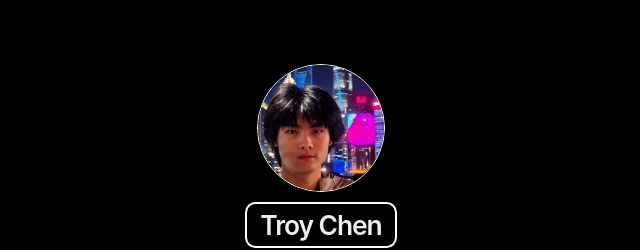
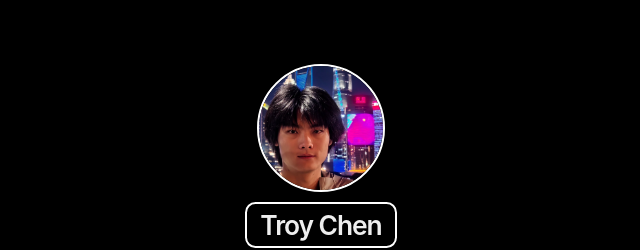
Before and after one commit to Tianyi-Chen-ME/Connect-with-me, a plain HTML site: page index.html in a window 1280 px wide. Shown: the top 250 px of the page, without its empty margins (319-959 px from the left). Drawn offline with Linux system fonts and the light colour scheme.

Commit message:
Add files via upload

```diff
--- a/index.html
+++ b/index.html
@@ -10,7 +10,7 @@
     body { margin: 0; }
     main { width: min(34rem, calc(100% - 2rem)); margin: clamp(1.5rem, 8vh, 5rem) auto 3rem; }
     .profile { display: flex; flex-direction: column; align-items: center; text-align: center; gap: .65rem; margin-bottom: 1.25rem; }
-    .portrait { width: 8rem; height: 8rem; border: 1px solid #fff; flex: none; overflow: hidden; border-radius: 50%; }
+    .portrait { width: 8rem; height: 8rem; border: 2px solid #fff; flex: none; overflow: hidden; border-radius: 50%; }
     .profile img { display: block; width: 100%; height: 100%; object-fit: cover; object-position: 37% 57%; transform: scale(1.64); transform-origin: 37% 57%; }
     h1 { margin: 0; padding: .15rem .8rem; border: 2px solid #fff; border-radius: .65rem; font-size: 1.65rem; font-weight: 600; letter-spacing: -.04em; color: #eee; }
     nav { display: grid; gap: .5rem; }
```
